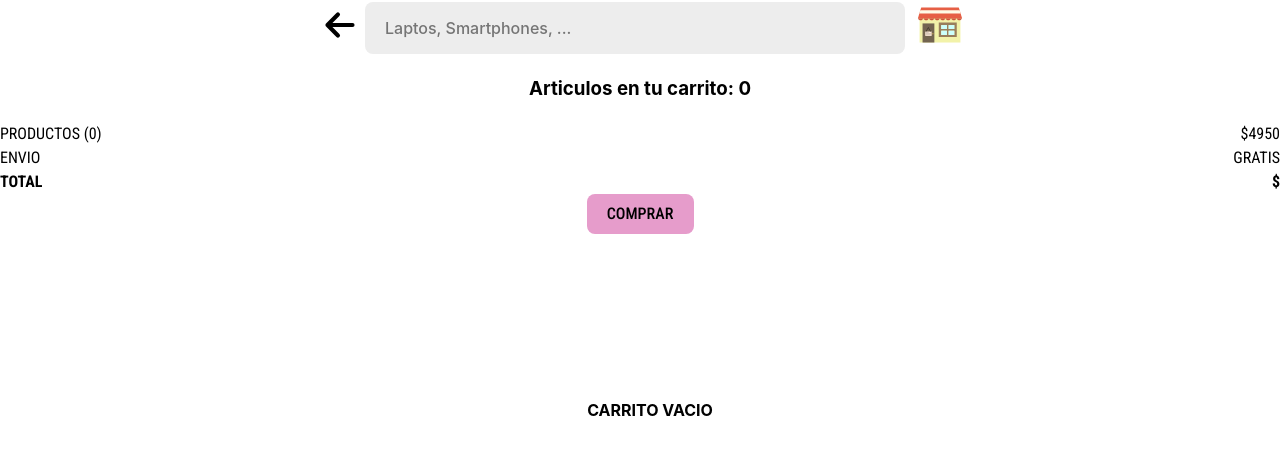
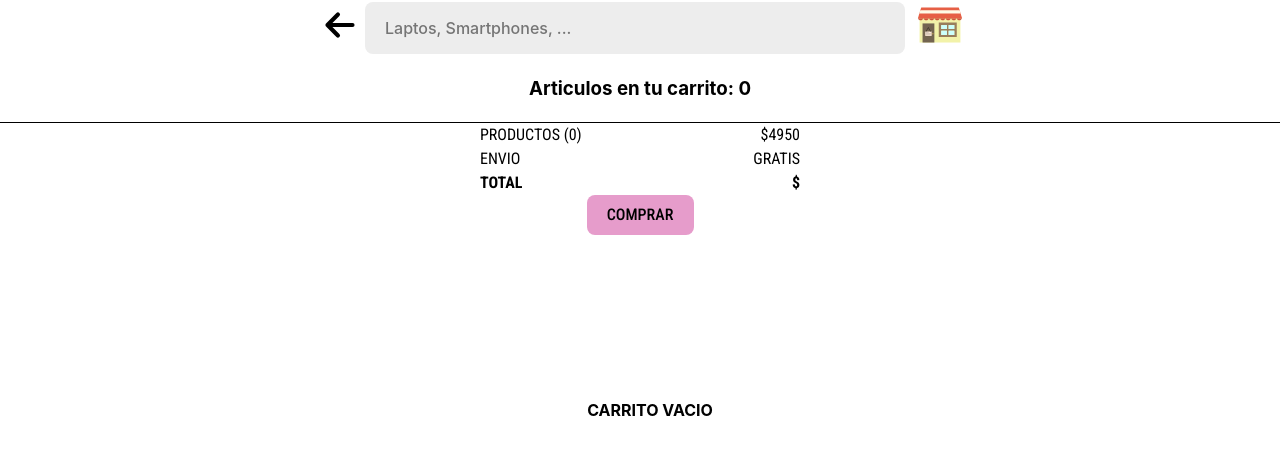
Before and after one commit to Squid6699/prueba-tecnica-02-bazar-universal, a React (Vite) app in the folder frontend/: page /myCart in a window 1280 px wide. Shown: the top 454 px of the page. Built offline with nearby package versions, Linux system fonts and the light colour scheme.

Commit message:
display flex para centrar el grid

```diff
--- a/frontend/src/css/totalCart.css
+++ b/frontend/src/css/totalCart.css
@@ -2,17 +2,19 @@
 
 
 .container{
+    display: flex;
     font-family: "Roboto Condensed", sans-serif;
     position: sticky;
     bottom: 0;
-    width: 100%;
     background-color: white;
+    justify-content: center;
+    border-top: 1px solid black;
 }
 
 .container .info-cart{
     display: grid;
     grid-template-columns: 1fr 1fr;
-    width: 100%;
+    min-width: 25%;
     justify-items: start;
 
 }
```
Also changed, not shown: 1 other file (tests, documents, lock files or other folders).
